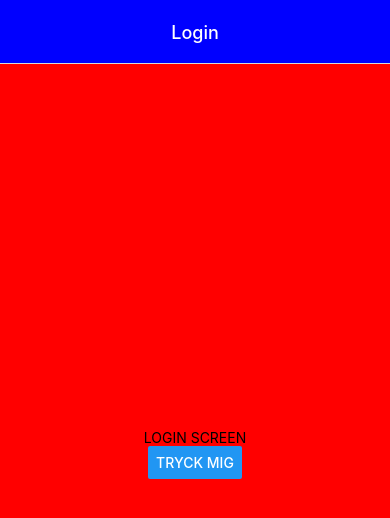
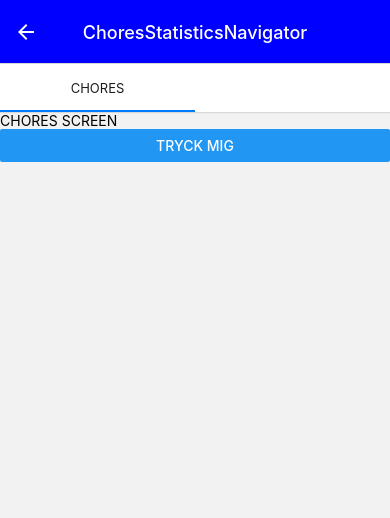
Before and after one commit to KSigurd/KROLF-household-app, a React Native app: screen /ChoresStatisticsNavigator in a window 390 px wide. Shown: the top 518 px of the page. Built offline with nearby package versions, Linux system fonts and the light colour scheme.

Commit message:
Added tab navigation

```diff
--- a/App.tsx
+++ b/App.tsx
@@ -14,12 +14,12 @@ export default function App() {
   );
 }
 
-const styles = StyleSheet.create({
-  container: {
-    flex: 1,
-    backgroundColor: "red",
-    alignItems: "center",
-    justifyContent: "center",
-  },
-  text: {},
-});
+// const styles = StyleSheet.create({
+//   container: {
+//     flex: 1,
+//     backgroundColor: "red",
+//     alignItems: "center",
+//     justifyContent: "center",
+//   },
+//   text: {},
+// });
--- /dev/null
+++ b/navigation/ChoresStatisticsNavigator.tsx
@@ -0,0 +1,83 @@
+import { createMaterialTopTabNavigator  } from "@react-navigation/material-top-tabs";
+import * as React from "react";
+import ChoresScreen from "../screens/ChoresScreen";
+import StatisticsScreen from "../screens/StatisticsScreen";
+
+export type TabParamList = {
+  Chores: undefined;
+  Statistics: undefined;
+};
+
+const Tab = createMaterialTopTabNavigator<TabParamList>();
+
+const ChoresStatisticsNavigator = () => {
+  return (
+    <Tab.Navigator
+      screenOptions={({ route, navigation }) => {
+        return { tabBarStyle: {justifyContent: "center"}, tabBarLabel: navigation.isFocused() ? route.name : "",  }
+      }}
+    >
+      <Tab.Screen
+        name="Chores"
+        component={ChoresScreen}
+        options={{ title: "idag"}}
+      />
+      <Tab.Screen
+        name="Statistics"
+        component={StatisticsScreen}
+        options={{ title: "förra veckan" }}
+      />
+    </Tab.Navigator>
+  );
+};
+
+export default ChoresStatisticsNavigator;
+
+// import * as React from "react";
+// import {
+//   createMaterialTopTabNavigator,
+//   MaterialTopTabScreenProps,
+// } from "@react-navigation/material-top-tabs";
+// import BistroScreen from "../screens/BistroScreen";
+// import MapScreen from "../screens/MapScreen";
+// import { useSafeAreaInsets } from "react-native-safe-area-context";
+
+// export type TabParamList = {
+//   Bistro: undefined;
+//   Map: undefined;
+// };
+
+// export type TabScreenProps<Screen extends keyof TabParamList> =
+//   MaterialTopTabScreenProps<TabParamList, Screen>;
+
+// const Tab = createMaterialTopTabNavigator<TabParamList>();
+
+// export default function TabBistroMapNavigator() {
+//   const insets = useSafeAreaInsets();
+
+//   return (
+//     <Tab.Navigator
+//       style={{ paddingTop: insets.top, backgroundColor: "#723A45" }}
+//       initialRouteName="Bistro"
+//       screenOptions={{
+//         tabBarActiveTintColor: "#fff",
+//         tabBarStyle: { backgroundColor: "#723A45" },
+//       }}
+//     >
+//       <Tab.Screen
+//         name="Bistro"
+//         component={BistroScreen}
+//         options={{
+//           title: "Restauranger",
+//         }}
+//       />
+//       <Tab.Screen
+//         name="Map"
+//         component={MapScreen}
+//         options={{
+//           title: "Karta",
+//         }}
+//       />
+//     </Tab.Navigator>
+//   );
+// }
--- a/navigation/RootNavigator.tsx
+++ b/navigation/RootNavigator.tsx
@@ -1,3 +1,4 @@
+import { createMaterialTopTabNavigator } from "@react-navigation/material-top-tabs";
 import { NavigationContainer } from "@react-navigation/native";
 import { createNativeStackNavigator } from "@react-navigation/native-stack";
 import React from "react";
@@ -7,6 +8,7 @@ import CreateHouseholdScreen from "../screens/CreateHouseholdScreen";
 import JoinHouseholdScreen from "../screens/JoinHouseholdScreen";
 import LoginScreen from "../screens/LoginScreen";
 import ProfileScreen from "../screens/ProfileScreen";
+import ChoresStatisticsNavigator from "./ChoresStatisticsNavigator";
 
 export type RootStackParamList = {
   Login: undefined;
@@ -14,7 +16,7 @@ export type RootStackParamList = {
   CreateHousehold: undefined;
   JoinHousehold: undefined;
   Profile: undefined;
-  Chores: undefined;
+  ChoresStatisticsNavigator: undefined;
 };
 
 const Stack = createNativeStackNavigator<RootStackParamList>();
@@ -41,10 +43,17 @@ const RootNavigator = () => {
         />
         <Stack.Screen name="JoinHousehold" component={JoinHouseholdScreen} />
         <Stack.Screen name="Profile" component={ProfileScreen} />
-        <Stack.Screen name="Chores" component={ChoresScreen} />
+        <Stack.Screen name="ChoresStatisticsNavigator" component={ChoresStatisticsNavigator} />
       </Stack.Navigator>
+
     </NavigationContainer>
   );
 };
 
+      // <Stack.Screen
+      //   name="Root"
+      //   component={TabBistroMapNavigator}
+      //   options={{ headerShown: false }}
+      // />
+
 export default RootNavigator;
--- a/screens/ProfileScreen.tsx
+++ b/screens/ProfileScreen.tsx
@@ -3,7 +3,7 @@ import React from "react";
 import { View, Text, Button } from "react-native";
 import { RootStackParamList } from "../navigation/RootNavigator";
 
-type Props = NativeStackScreenProps<RootStackParamList, "Login">;
+type Props = NativeStackScreenProps<RootStackParamList, "ChoresStatisticsNavigator">;
 
 const ProfileScreen = ({navigation}: Props) => {
   return (
@@ -11,7 +11,7 @@ const ProfileScreen = ({navigation}: Props) => {
       <Text>PROFILE SCREEN</Text>
       <Button
         title="tryck mig"
-        onPress={() => navigation.navigate("Login")}
+        onPress={() => navigation.navigate("ChoresStatisticsNavigator")}
       />
     </View>
   );
```
